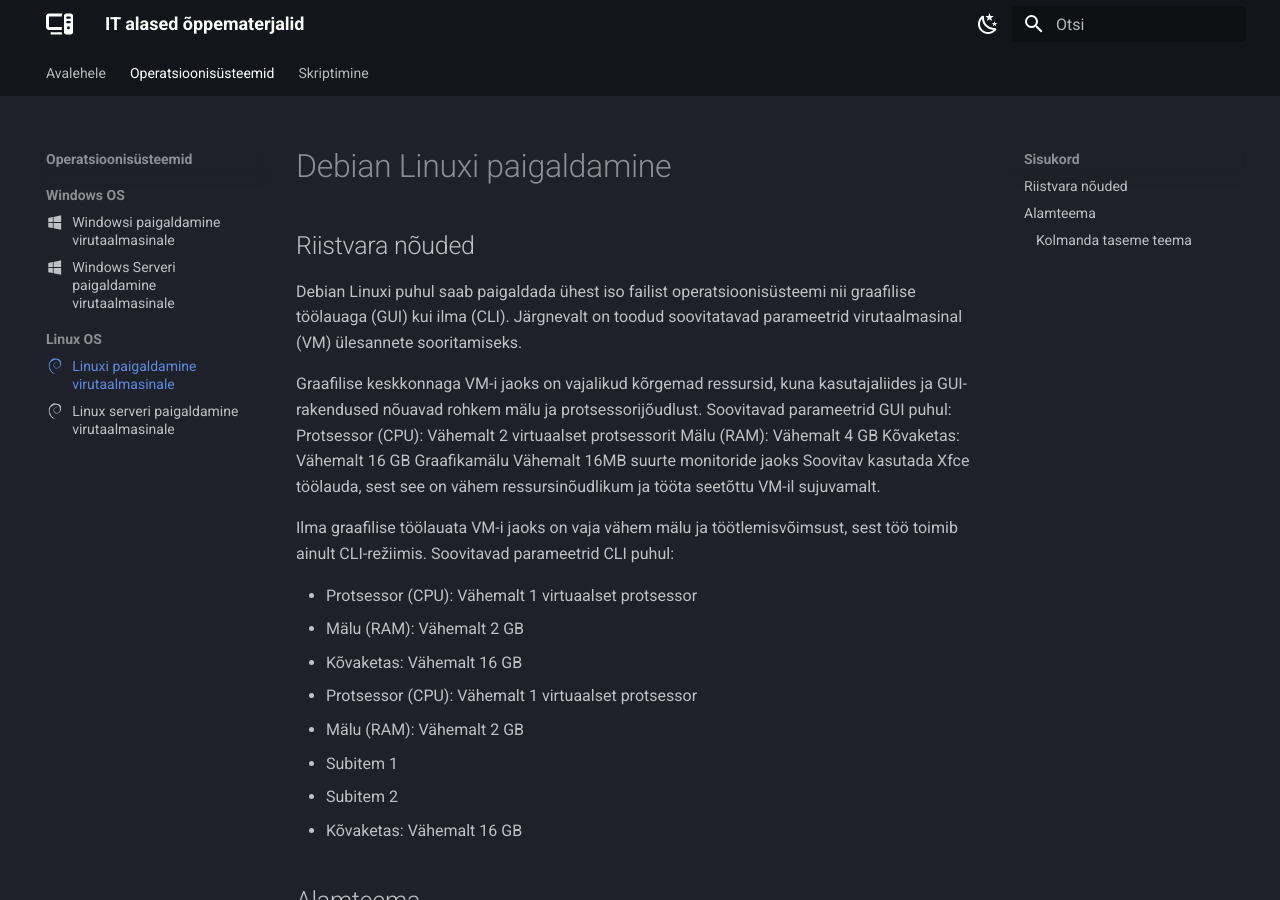
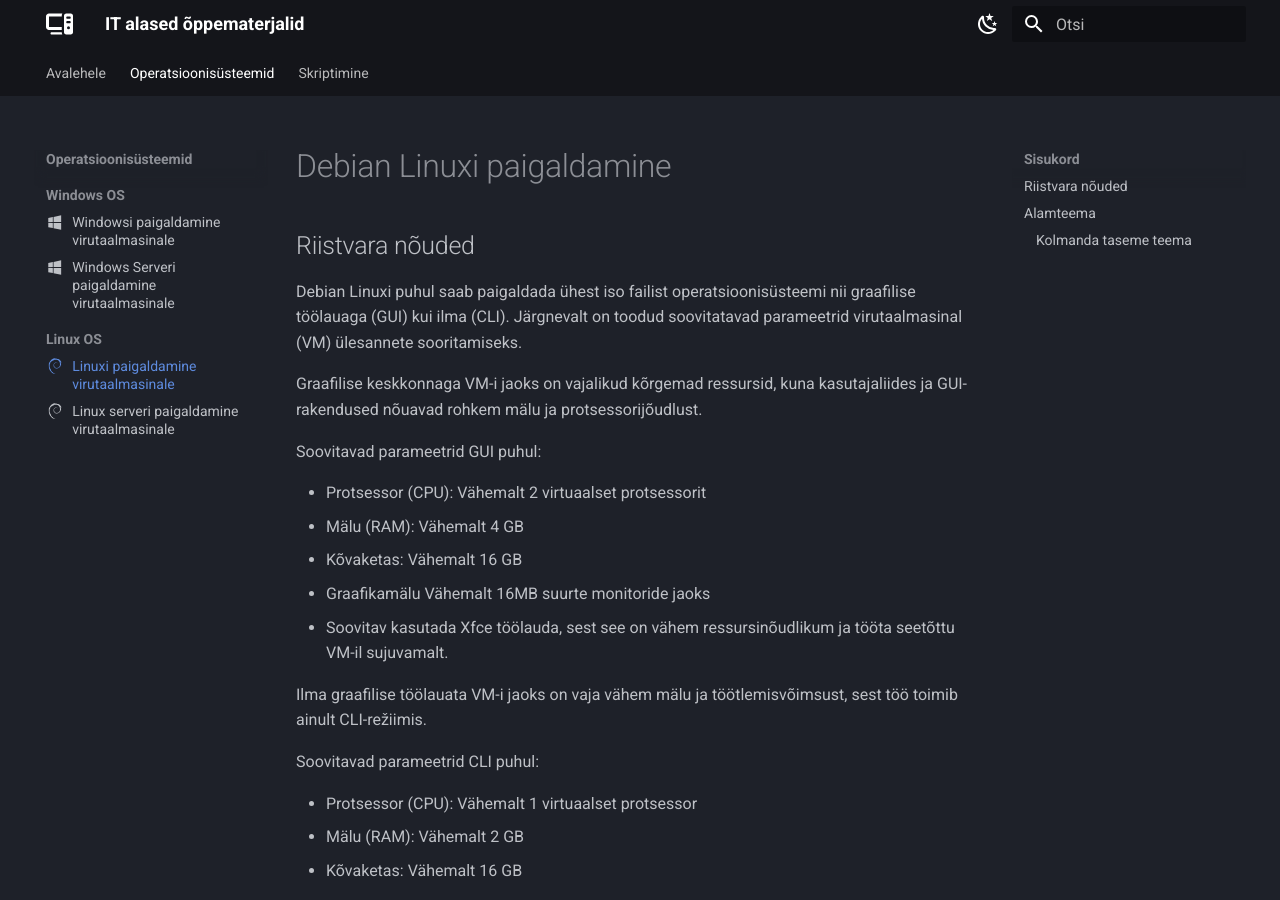
Before and after one commit to priitpaap/priitpaap.github.io, an MkDocs documentation site: the page built from docs/debpaigaldus.md, in a window 1280 px wide and 900 px high. Built offline with MkDocs 1.6.1 and Material for MkDocs 9.7.7, drawn with Linux system fonts in a browser that asks for light colours.

Commit message:
Update debpaigaldus.md

```diff
--- a/docs/debpaigaldus.md
+++ b/docs/debpaigaldus.md
@@ -7,25 +7,24 @@
 Debian Linuxi puhul saab paigaldada ühest iso failist operatsioonisüsteemi nii graafilise töölauaga (GUI) kui ilma (CLI). Järgnevalt on toodud soovitatavad parameetrid virutaalmasinal (VM) ülesannete sooritamiseks.
 
 Graafilise keskkonnaga VM-i jaoks on vajalikud kõrgemad ressursid, kuna kasutajaliides ja GUI-rakendused nõuavad rohkem mälu ja protsessorijõudlust.
+
 Soovitavad parameetrid GUI puhul:
-  Protsessor (CPU): Vähemalt 2 virtuaalset protsessorit
-  Mälu (RAM): Vähemalt 4 GB
-  Kõvaketas: Vähemalt 16 GB
-  Graafikamälu Vähemalt 16MB suurte monitoride jaoks
-  Soovitav kasutada Xfce töölauda, sest see on vähem ressursinõudlikum ja tööta seetõttu VM-il sujuvamalt.
+
+- Protsessor (CPU): Vähemalt 2 virtuaalset protsessorit
+- Mälu (RAM): Vähemalt 4 GB
+- Kõvaketas: Vähemalt 16 GB
+- Graafikamälu Vähemalt 16MB suurte monitoride jaoks
+- Soovitav kasutada Xfce töölauda, sest see on vähem ressursinõudlikum ja tööta seetõttu VM-il sujuvamalt.
 
 Ilma graafilise töölauata VM-i jaoks on vaja vähem mälu ja töötlemisvõimsust, sest töö toimib ainult CLI-režiimis.
+
 Soovitavad parameetrid CLI puhul:
 
 - Protsessor (CPU): Vähemalt 1 virtuaalset protsessor
 - Mälu (RAM): Vähemalt 2 GB
 - Kõvaketas: Vähemalt 16 GB
 
-- Protsessor (CPU): Vähemalt 1 virtuaalset protsessor
-- Mälu (RAM): Vähemalt 2 GB
-  - Subitem 1
-  - Subitem 2
-- Kõvaketas: Vähemalt 16 GB
+
 
 
 
```
